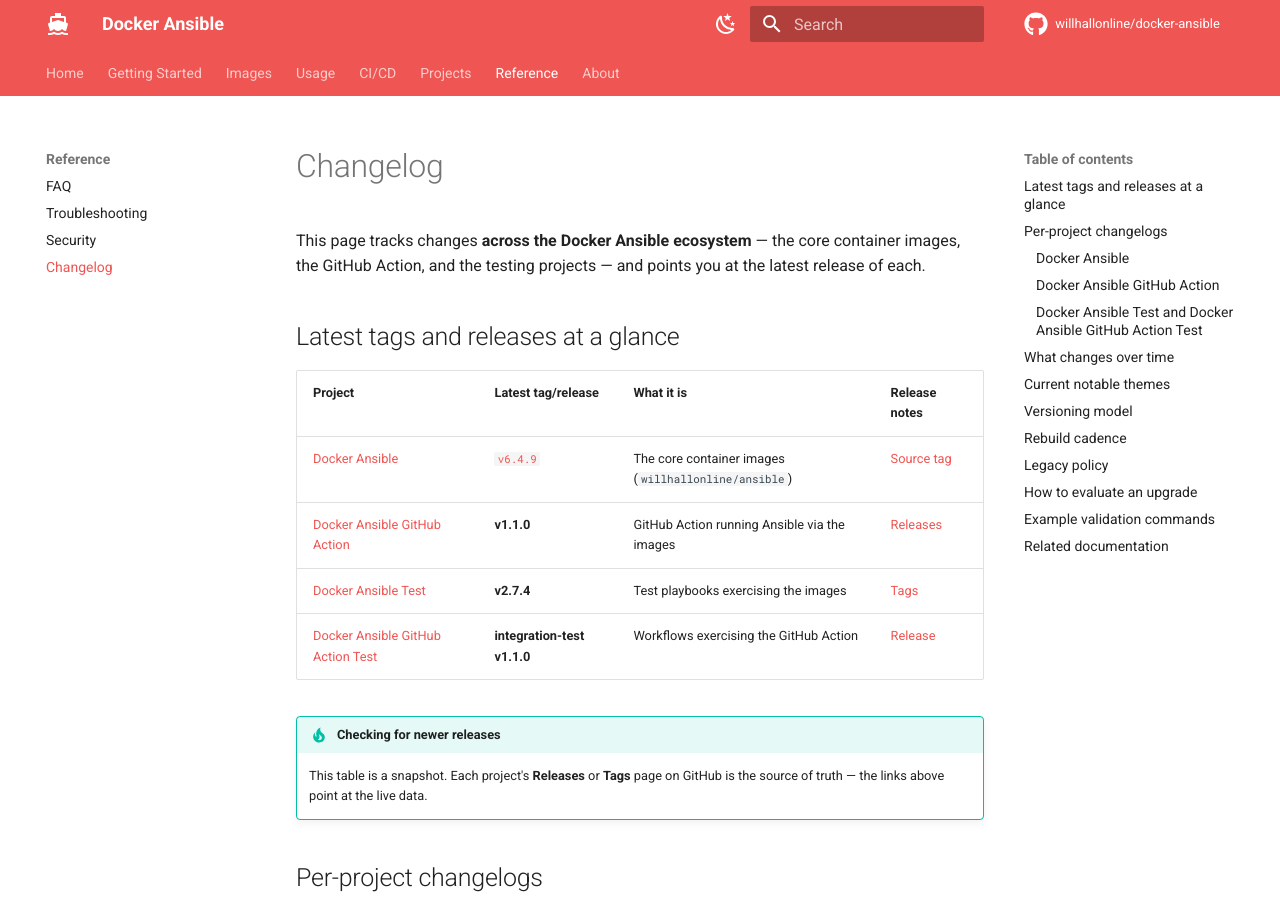
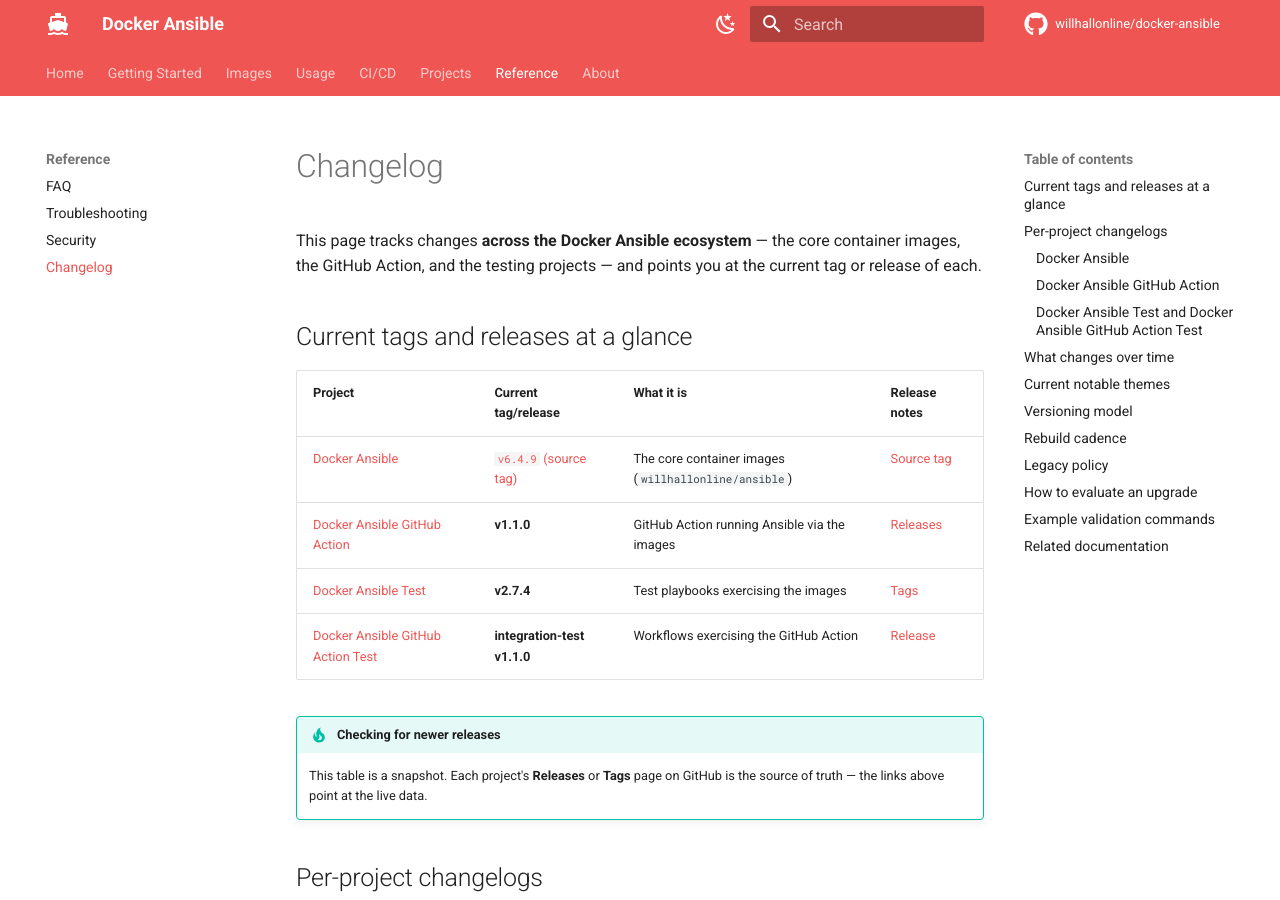
Before and after one commit to docker-ansible/docker-ansible.github.io, an MkDocs documentation site: the page built from docs/reference/changelog.md, in a window 1280 px wide and 900 px high. Built offline with MkDocs 1.6.1 and Material for MkDocs 9.7.7, drawn with Linux system fonts in a browser that asks for light colours; comment, search, counter and statistics services are not loaded.

Commit message:
docs: clarify current tags and action pinning
Co-authored-by: Copilot App <223556219+Copilot@users.noreply.github.com>

```diff
--- a/docs/reference/changelog.md
+++ b/docs/reference/changelog.md
@@ -2,13 +2,13 @@
 
 This page tracks changes **across the Docker Ansible ecosystem** — the core
 container images, the GitHub Action, and the testing projects — and points you
-at the latest release of each.
+at the current tag or release of each.
 
-## Latest tags and releases at a glance
+## Current tags and releases at a glance
 
-| Project | Latest tag/release | What it is | Release notes |
+| Project | Current tag/release | What it is | Release notes |
 | --- | --- | --- | --- |
-| [Docker Ansible](https://github.com/willhallonline/docker-ansible) | [`v6.4.9`](https://github.com/willhallonline/docker-ansible/tree/v6.4.9) | The core container images (`willhallonline/ansible`) | [Source tag](https://github.com/willhallonline/docker-ansible/tree/v6.4.9) |
+| [Docker Ansible](https://github.com/willhallonline/docker-ansible) | [`v6.4.9` (source tag)](https://github.com/willhallonline/docker-ansible/tree/v6.4.9) | The core container images (`willhallonline/ansible`) | [Source tag](https://github.com/willhallonline/docker-ansible/tree/v6.4.9) |
 | [Docker Ansible GitHub Action](https://github.com/willhallonline/docker-ansible-github-action) | **v1.1.0** | GitHub Action running Ansible via the images | [Releases](https://github.com/willhallonline/docker-ansible-github-action/releases) |
 | [Docker Ansible Test](https://github.com/willhallonline/docker-ansible-test) | **v2.7.4** | Test playbooks exercising the images | [Tags](https://github.com/willhallonline/docker-ansible-test/tags) |
 | [Docker Ansible GitHub Action Test](https://github.com/willhallonline/docker-ansible-github-action-test) | **integration-test v1.1.0** | Workflows exercising the GitHub Action | [Release](https://github.com/willhallonline/docker-ansible-github-action-test/releases/tag/v1.1.0) |
```
Also changed, not shown: docs/index.md (+2 -2 lines), docs/projects/docker-ansible.md (+1 -1 lines), docs/projects/github-action.md (+3 -3 lines).
